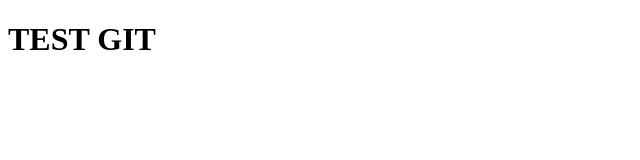
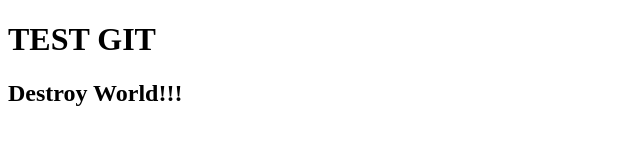
Before and after one commit to naufalols/testGit, a plain HTML site: page index.html in a window 1280 px wide. Shown: the whole page, without its empty margins (0-640 px from the left). Drawn offline with Linux system fonts and the light colour scheme.

Commit message:
test_ikhsan

```diff
--- a/index.html
+++ b/index.html
@@ -8,5 +8,6 @@
 </head>
 <body>
     <h1>TEST GIT</h1>
+    <h2>Destroy World!!!</h2>
 </body>
 </html>
```
